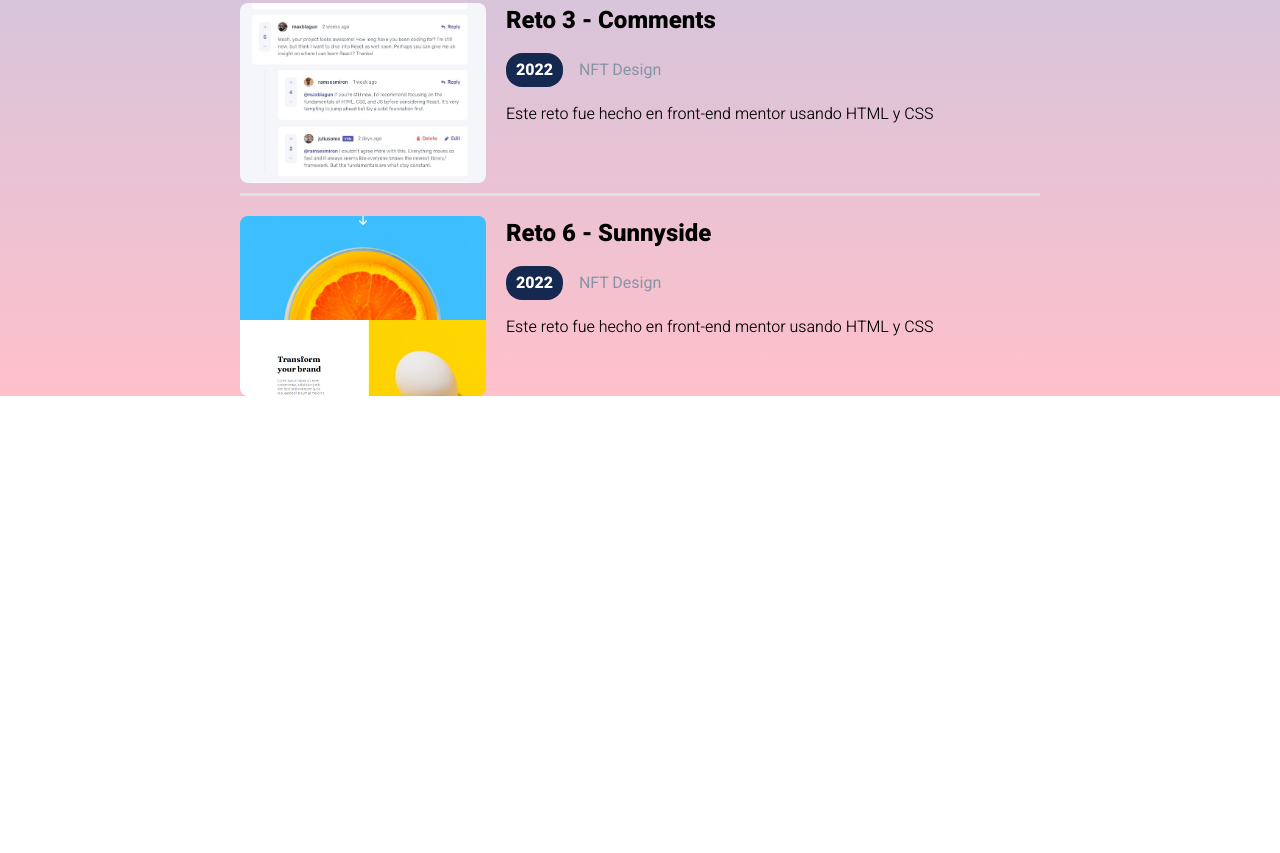
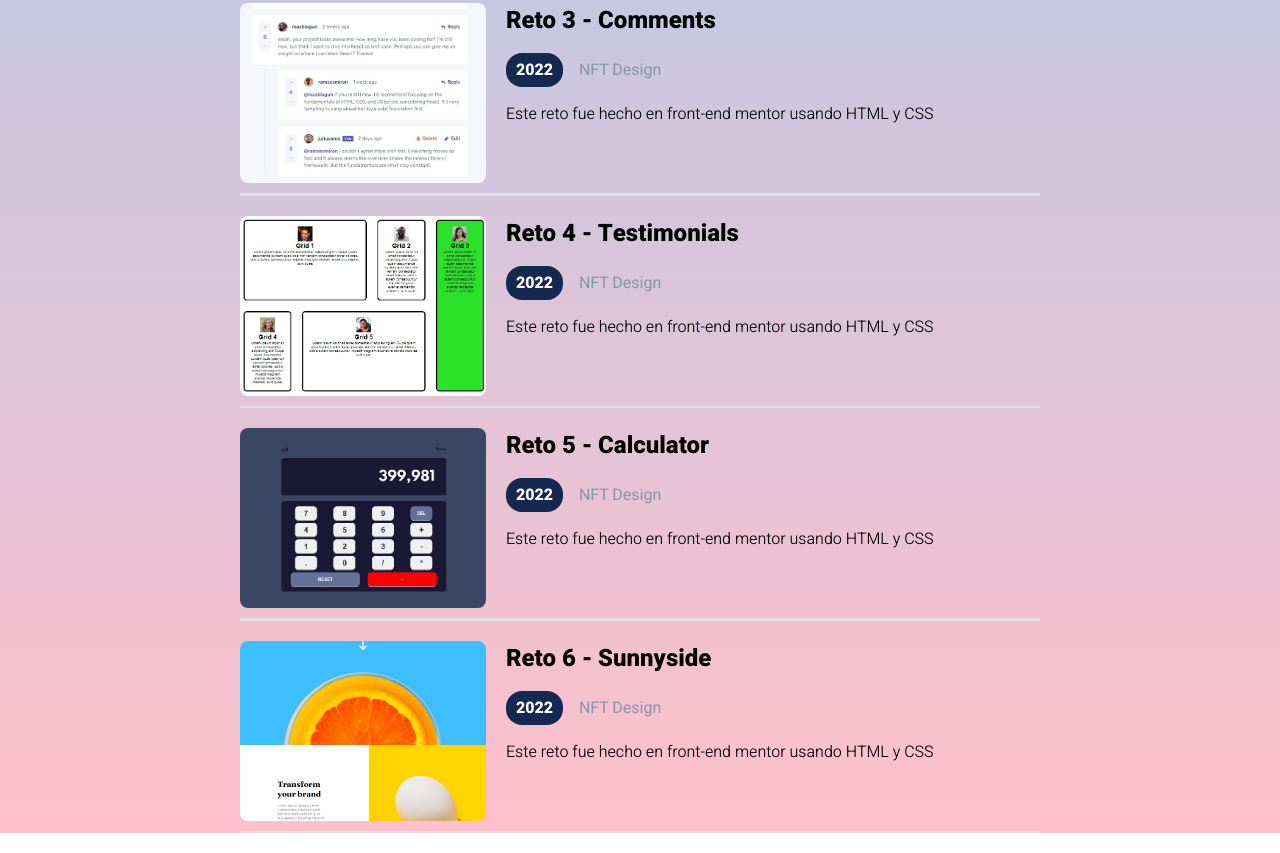
Before and after one commit to PatPetChav/codigo-web-13, a plain HTML site: page index.html in a window 1280 px wide. Shown: the part 1233-2086 px from the top of the page. Before the commit the page ends 1636 px from the top, so only its background shows below. Drawn offline with Linux system fonts and the light colour scheme.

Commit message:
portafolio-actual

```diff
--- a/index.html
+++ b/index.html
@@ -133,6 +133,48 @@
 
           <div class="card">
             <div>
+              <a class="link-portafolio" href="./semana2/reto4.html">
+                <img src="./imagenes/mi-portafolio/reto4.jpg" alt="" />
+              </a>
+            </div>
+            <div class="container-detail">
+              <a class="link-portafolio" href="./semana2/reto4.html">
+                <h2>Reto 4 - Testimonials</h2>
+              </a>
+              <p>
+                <span class="label-dark">2022</span>
+                <span class="text-light">&nbsp;&nbsp;&nbsp;NFT Design</span>
+              </p>
+              <p class="resume">
+                Este reto fue hecho en front-end mentor usando HTML y CSS
+              </p>
+            </div>
+          </div>
+          <hr />
+
+          <div class="card">
+            <div>
+              <a class="link-portafolio" href="./semana2/reto5.html">
+                <img src="./imagenes/mi-portafolio/reto5.jpg" alt="" />
+              </a>
+            </div>
+            <div class="container-detail">
+              <a class="link-portafolio" href="./semana2/reto5.html">
+                <h2>Reto 5 - Calculator</h2>
+              </a>
+              <p>
+                <span class="label-dark">2022</span>
+                <span class="text-light">&nbsp;&nbsp;&nbsp;NFT Design</span>
+              </p>
+              <p class="resume">
+                Este reto fue hecho en front-end mentor usando HTML y CSS
+              </p>
+            </div>
+          </div>
+          <hr />
+
+          <div class="card">
+            <div>
               <a class="link-portafolio" href="./semana2/reto6.html">
                 <img src="./imagenes/mi-portafolio/reto6.jpg" alt="" />
               </a>
@@ -150,6 +192,7 @@
               </p>
             </div>
           </div>
+          <hr />
 
 
 
```
Also changed, not shown: imagenes/mi-portafolio/reto4.jpg (added), imagenes/mi-portafolio/reto5.jpg (added).
